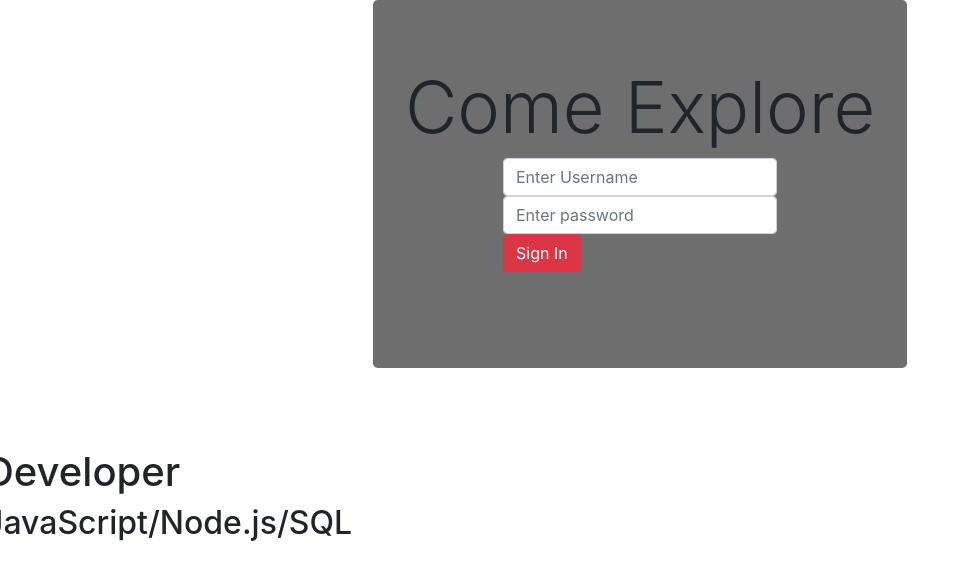
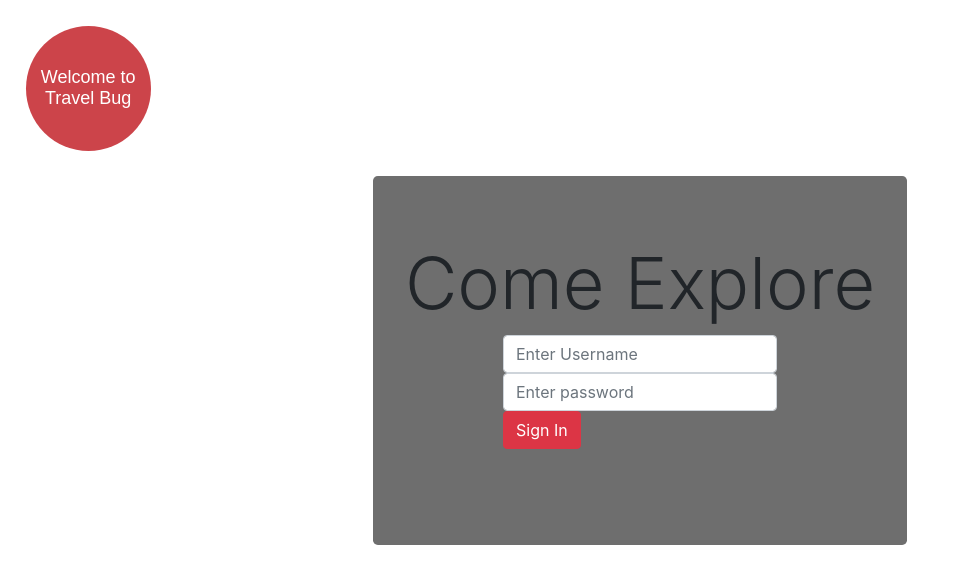
Before and after one commit to natalie-todd/travelBugFrontend2, a Vue app in the folder intro-vue/: page / in a window 1280 px wide. Shown: the top 584 px of the page, without its empty margins (0-970 px from the left). Built offline with nearby package versions, Linux system fonts and the light colour scheme; no server answers.

Commit message:
added header

```diff
--- a/intro-vue/src/views/Front.vue
+++ b/intro-vue/src/views/Front.vue
@@ -1,21 +1,25 @@
 <template>
 <div id='first'>
     <router-view></router-view>
+    <Header />
         <Modal />
-            <Hero />
+            <!-- <Hero /> -->
     </div>
 </template>
 <script>
+import Header from "@/components/Header";
 import Modal from "@/components/Modal";
-import Hero from "@/components/Hero";
 export default {
   name: "first",
   components: {
-    Modal,
-    Hero
+    Header,
+    Modal
   }
 };
 </script>
 
 <style>
+.first {
+  height: 100vh;
+}
 </style>
```
